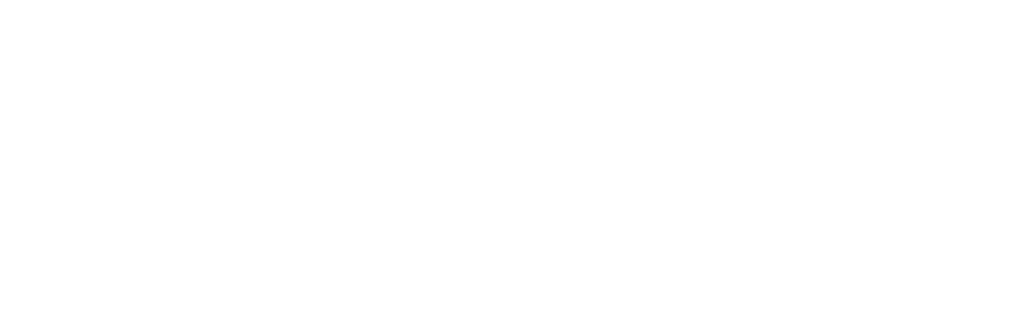
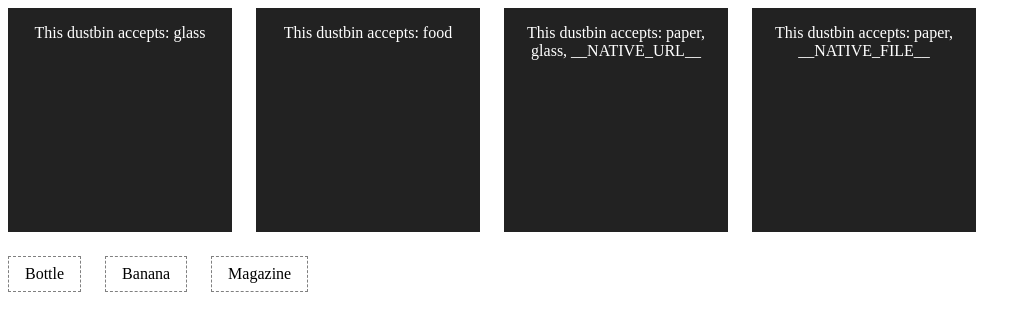
Before and after one commit to sunanmau5/avt-beleg, a React (Create React App) app: page / in a window 1280 px wide. Shown: the top 330 px of the page, without its empty margins (0-1031 px from the left). Built offline with nearby package versions, Linux system fonts and the light colour scheme.

Commit message:
feat: add multiple targets react dnd

```diff
--- a/package.json
+++ b/package.json
@@ -6,7 +6,10 @@
     "@testing-library/jest-dom": "^5.11.4",
     "@testing-library/react": "^11.1.0",
     "@testing-library/user-event": "^12.1.10",
+    "immutability-helper": "^3.1.1",
     "react": "^17.0.2",
+    "react-dnd": "^14.0.2",
+    "react-dnd-html5-backend": "^14.0.0",
     "react-dom": "^17.0.2",
     "react-scripts": "4.0.3",
     "web-vitals": "^1.0.1"
--- a/src/App.js
+++ b/src/App.js
@@ -1,10 +1,15 @@
 import React from 'react';
+import { Container } from './components/MultipleTargets/Container';
+import { HTML5Backend } from 'react-dnd-html5-backend'
+import { DndProvider } from 'react-dnd'
 
 function App() {
   return (
-    <div className="App">
-
-    </div>
+    <DndProvider backend={HTML5Backend}>
+      <div className="App">
+        <Container></Container>
+      </div>
+    </DndProvider>
   );
 }
 
--- /dev/null
+++ b/src/components/MultipleTargets/Box.js
@@ -0,0 +1,31 @@
+import React, { memo } from 'react'
+import { useDrag } from 'react-dnd'
+
+const style = {
+  border: '1px dashed gray',
+  backgroundColor: 'white',
+  padding: '0.5rem 1rem',
+  marginRight: '1.5rem',
+  marginBottom: '1.5rem',
+  cursor: 'move',
+  float: 'left',
+}
+
+export const Box = memo(({ name, type, isDropped }) => {
+  const [{ opacity }, drag] = useDrag(
+    () => ({
+      type,
+      item: { name },
+      collect: (monitor) => ({
+        opacity: monitor.isDragging() ? 0.4 : 1,
+      }),
+    }),
+    [name, type],
+  )
+
+  return (
+    <div ref={drag} role="Box" style={{ ...style, opacity }}>
+      {isDropped ? <s>{name}</s> : name}
+    </div>
+  )
+})
--- /dev/null
+++ b/src/components/MultipleTargets/Container.js
@@ -0,0 +1,75 @@
+import update from 'immutability-helper'
+import { memo, useCallback, useState } from 'react'
+import { NativeTypes } from 'react-dnd-html5-backend'
+import { Box } from './Box'
+import { Dustbin } from './Dustbin'
+import { ItemTypes } from './ItemTypes'
+
+export const Container = memo(() => {
+  const [dustbins, setDustbins] = useState([
+    { accepts: [ItemTypes.GLASS], lastDroppedItem: null },
+    { accepts: [ItemTypes.FOOD], lastDroppedItem: null },
+    {
+      accepts: [ItemTypes.PAPER, ItemTypes.GLASS, NativeTypes.URL],
+      lastDroppedItem: null,
+    },
+    { accepts: [ItemTypes.PAPER, NativeTypes.FILE], lastDroppedItem: null },
+  ])
+
+  const [boxes] = useState([
+    { name: 'Bottle', type: ItemTypes.GLASS },
+    { name: 'Banana', type: ItemTypes.FOOD },
+    { name: 'Magazine', type: ItemTypes.PAPER },
+  ])
+
+  const [droppedBoxNames, setDroppedBoxNames] = useState([])
+
+  function isDropped(boxName) {
+    return droppedBoxNames.indexOf(boxName) > -1
+  }
+
+  const handleDrop = useCallback(
+    (index, item) => {
+      const { name } = item
+      setDroppedBoxNames(
+        update(droppedBoxNames, name ? { $push: [name] } : { $push: [] }),
+      )
+      setDustbins(
+        update(dustbins, {
+          [index]: {
+            lastDroppedItem: {
+              $set: item,
+            },
+          },
+        }),
+      )
+    },
+    [droppedBoxNames, dustbins],
+  )
+
+  return (
+    <div>
+      <div style={{ overflow: 'hidden', clear: 'both' }}>
+        {dustbins.map(({ accepts, lastDroppedItem }, index) => (
+          <Dustbin
+            accept={accepts}
+            lastDroppedItem={lastDroppedItem}
+            onDrop={(item) => handleDrop(index, item)}
+            key={index}
+          />
+        ))}
+      </div>
+
+      <div style={{ overflow: 'hidden', clear: 'both' }}>
+        {boxes.map(({ name, type }, index) => (
+          <Box
+            name={name}
+            type={type}
+            isDropped={isDropped(name)}
+            key={index}
+          />
+        ))}
+      </div>
+    </div>
+  )
+})
--- /dev/null
+++ b/src/components/MultipleTargets/Dustbin.js
@@ -0,0 +1,50 @@
+import React, { memo } from 'react'
+import { useDrop } from 'react-dnd'
+
+const style = {
+  height: '12rem',
+  width: '12rem',
+  marginRight: '1.5rem',
+  marginBottom: '1.5rem',
+  color: 'white',
+  padding: '1rem',
+  textAlign: 'center',
+  fontSize: '1rem',
+  lineHeight: 'normal',
+  float: 'left',
+}
+
+export const Dustbin = memo(({
+  accept,
+  lastDroppedItem,
+  onDrop,
+}) => {
+  const [{ isOver, canDrop }, drop] = useDrop({
+    accept,
+    drop: onDrop,
+    collect: (monitor) => ({
+      isOver: monitor.isOver(),
+      canDrop: monitor.canDrop(),
+    }),
+  })
+
+  const isActive = isOver && canDrop
+  let backgroundColor = '#222'
+  if (isActive) {
+    backgroundColor = 'darkgreen'
+  } else if (canDrop) {
+    backgroundColor = 'darkkhaki'
+  }
+
+  return (
+    <div ref={drop} role="Dustbin" style={{ ...style, backgroundColor }}>
+      {isActive
+        ? 'Release to drop'
+        : `This dustbin accepts: ${accept.join(', ')}`}
+
+      {lastDroppedItem && (
+        <p>Last dropped: {JSON.stringify(lastDroppedItem)}</p>
+      )}
+    </div>
+  )
+})
--- /dev/null
+++ b/src/components/MultipleTargets/ItemTypes.js
@@ -0,0 +1,5 @@
+export const ItemTypes = {
+	FOOD: 'food',
+	GLASS: 'glass',
+	PAPER: 'paper',
+}
```
Also changed, not shown: 2 other files (tests, documents, lock files or other folders).
